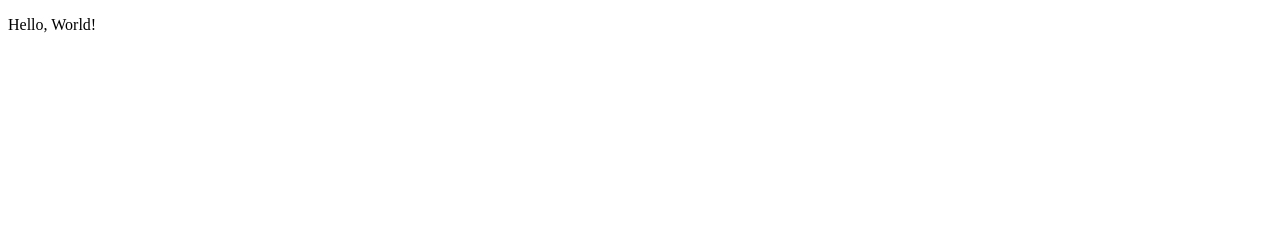
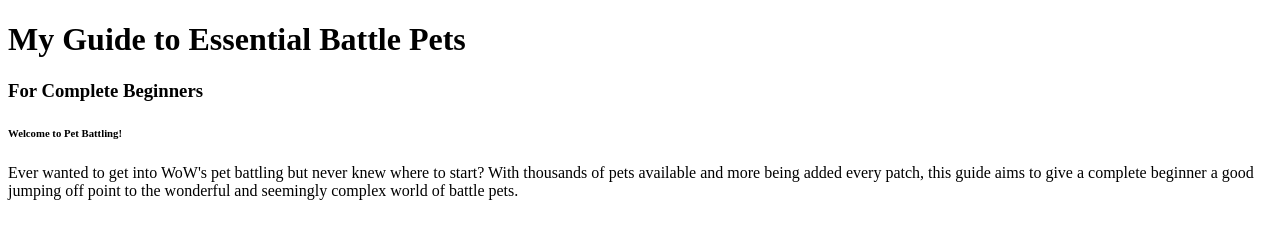
Before and after one commit to marandabreese/HTML-CSS-Stuff, a plain HTML site: page Assignment.html in a window 1280 px wide. Drawn offline with Linux system fonts and the light colour scheme.

Commit message:
Added headers and intro

```diff
--- a/Assignment.html
+++ b/Assignment.html
@@ -1,10 +1,13 @@
 <!DOCTYPE html>
 <html lang="en">
 	<head>
-		<title>New Assignment Doc</title>
+		<title>Battle Pets for Beginners</title>
 		<meta charset="utf-8">
 	</head>
 	<body>
-	<p>Hello, World!</p>
+	<h1>My Guide to Essential Battle Pets</h1>
+	<h3>For Complete Beginners</h3>
+	<h6>Welcome to Pet Battling!</h6>
+	<p>Ever wanted to get into WoW's pet battling but never knew where to start? With thousands of pets available and more being added every patch, this guide aims to give a complete beginner a good jumping off point to the wonderful and seemingly complex world of battle pets.</p>
 	</body>
 </html>
```
